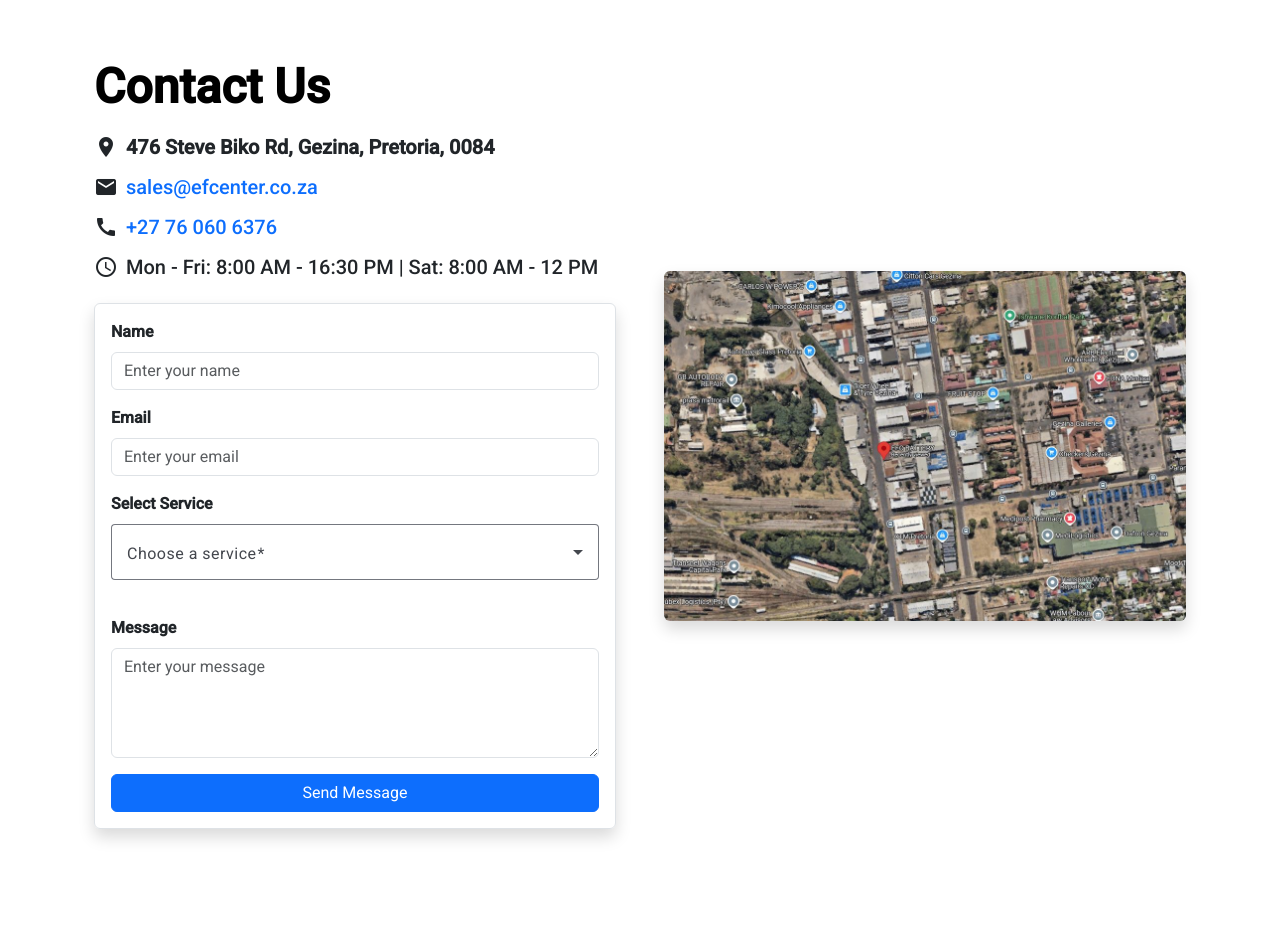
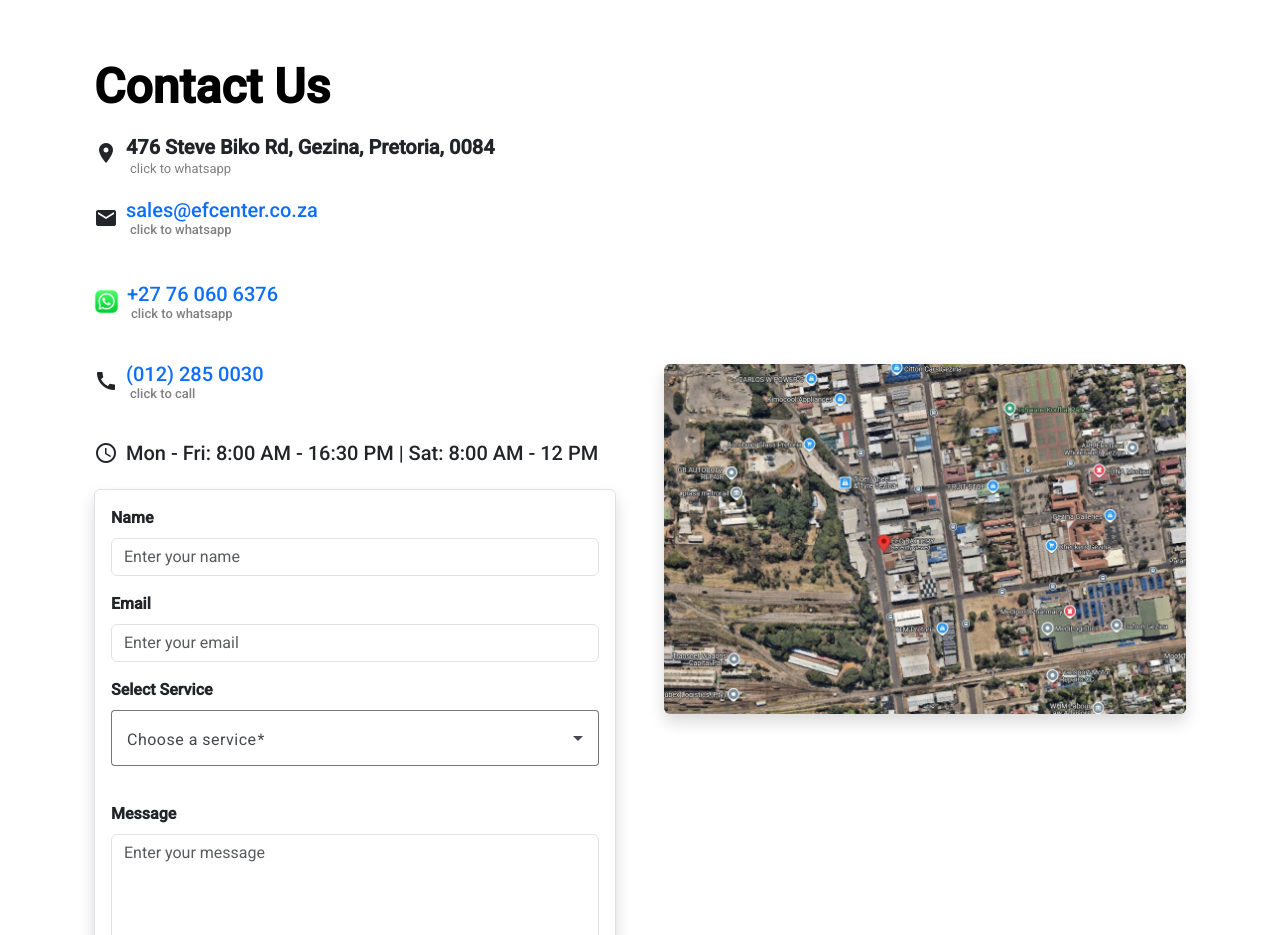
Before and after one commit to WhitelightningDev/EFC-Batteries, an Angular app: page / in a window 1280 px wide. Shown: the part 980-1915 px from the top of the page. Built offline with nearby package versions, Linux system fonts and the light colour scheme.

Commit message:
updated the home page so added a whatsapp line and help text

```diff
--- a/src/app/pages/home/home.component.html
+++ b/src/app/pages/home/home.component.html
@@ -179,24 +179,41 @@
       <div class="col-lg-6">
         <h1 class="display-5 fw-bold text-body-emphasis lh-1 mb-4">Contact Us</h1>
 
-        <div class="mb-3 d-flex align-items-center">
-          <mat-icon class="me-2">location_on</mat-icon>
-          <h5 class="fw-bold mb-0">476 Steve Biko Rd, Gezina, Pretoria, 0084</h5>
+        <div class="mb-1 d-flex align-items-center">
+          <mat-icon class="me-2 mb-4">location_on</mat-icon>
+          <a href="https://www.google.com/maps?q=476+Steve+Biko+Rd,+Gezina,+Pretoria,+0084"
+             target="_blank"
+             class="text-decoration-none text-dark">
+            <h5 class="fw-bold mb-0">476 Steve Biko Rd, Gezina, Pretoria, 0084</h5>
+            <p class="ms-1" style="font-size: 13px; color: grey">click to whatsapp</p>
+          </a>
         </div>
 
-        <div class="mb-3 d-flex align-items-center">
-          <mat-icon class="me-2">mail</mat-icon>
+
+        <div class="mb-1 d-flex align-items-center">
+          <mat-icon class="me-2 mb-3">mail</mat-icon>
           <h5 class="mb-0">
             <a href="mailto:sales@efcenter.co.za" class="text-decoration-none">sales&#64;efcenter.co.za</a>
+            <p class="ms-1" style="font-size: 13px; color: grey">click to whatsapp</p>
           </h5>
         </div>
 
         <div class="mb-3 d-flex align-items-center">
-          <mat-icon class="me-2">call</mat-icon>
-          <h5 class="mb-0">
+          <img src="/whatsapp.png" width="25px" class="me-2">
+          <h5 class="mt-4">
             <a href="https://wa.me/27760606376" target="_blank" class="text-decoration-none">
               +27 76 060 6376
             </a>
+            <p class="ms-1" style="font-size: 13px; color: grey">click to whatsapp</p>
+          </h5>
+        </div>
+        <div class="mb-4 d-flex align-items-center">
+          <mat-icon class="me-2 mb-3">call</mat-icon>
+          <h5 class="mb-0">
+            <a target="_blank" class="text-decoration-none">
+              (012) 285 0030
+            </a>
+            <p class="ms-1" style="font-size: 13px; color: grey">click to call</p>
           </h5>
         </div>
 
```
Also changed, not shown: public/whatsapp.png (added).
